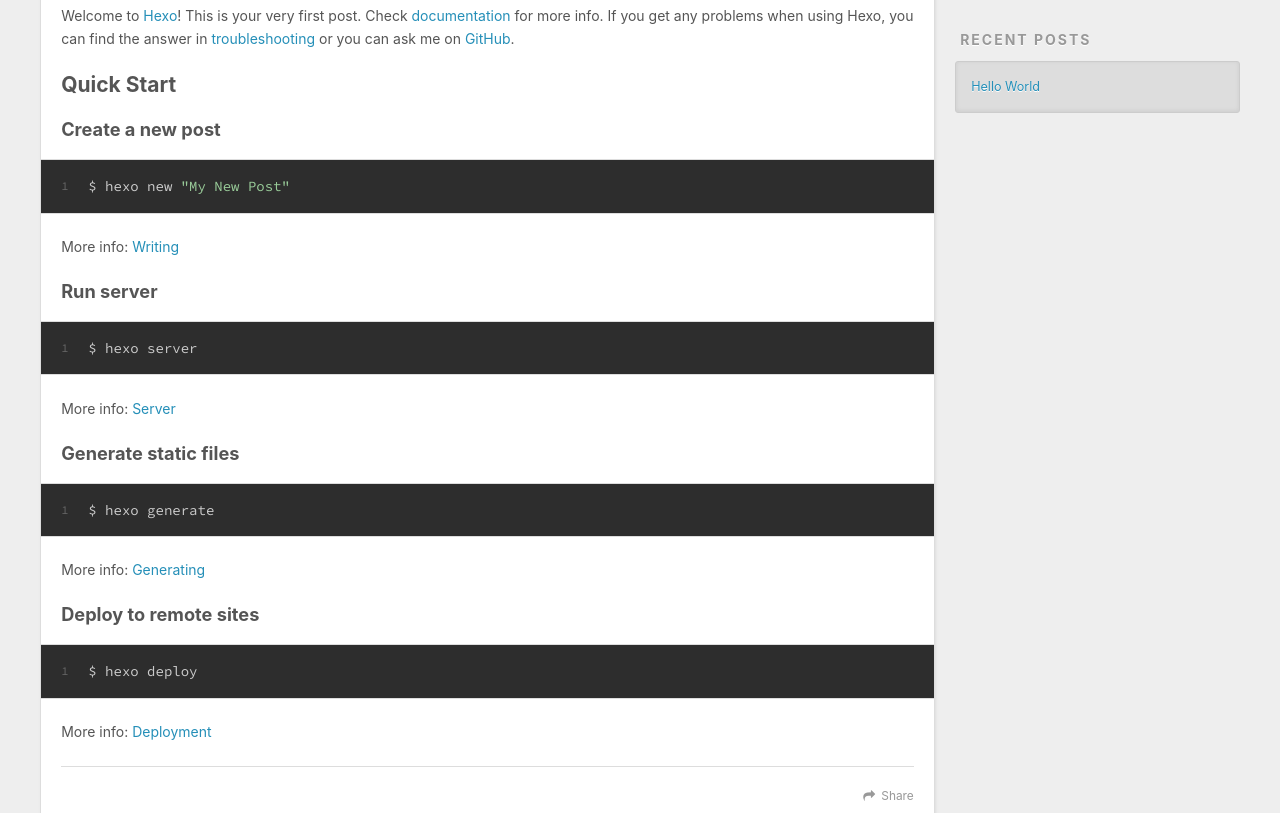
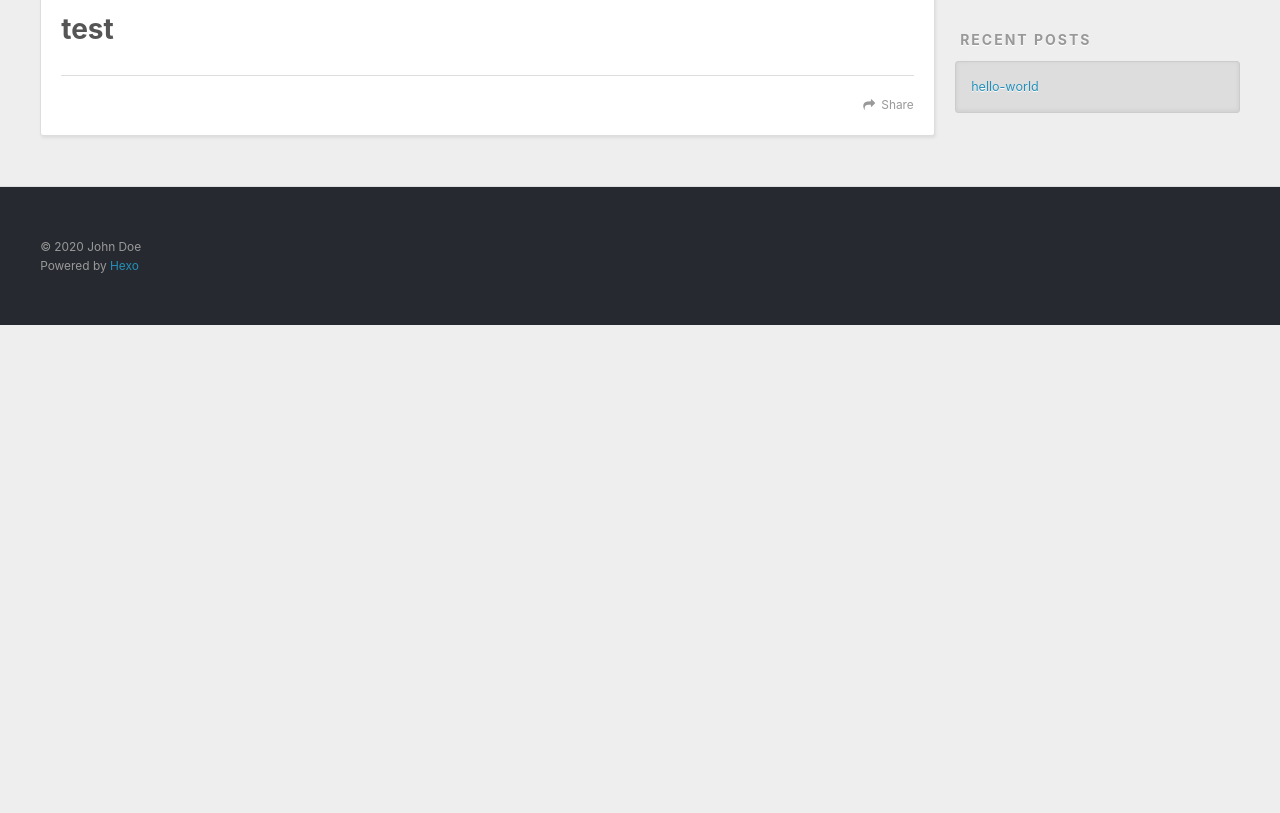
Before and after one commit to den19980107/den19980107.github.io, a plain HTML site: page 2020/05/28/hello-world/index.html in a window 1280 px wide. Shown: the part 448-1261 px from the top of the page. After the commit the page ends 800 px from the top, so only its background shows below. Drawn offline with nearby package versions, Linux system fonts and the light colour scheme.

Commit message:
Site updated: 2020-05-28 23:56:03

```diff
--- a/2020/05/28/hello-world/index.html
+++ b/2020/05/28/hello-world/index.html
@@ -5,17 +5,17 @@
 
 
 
-  <title>Hello World | Hexo</title>
+  <title>hello-world | Hexo</title>
   <meta name="viewport" content="width=device-width, initial-scale=1, maximum-scale=1">
-  <meta name="description" content="Welcome to Hexo! This is your very first post. Check documentation for more info. If you get any problems when using Hexo, you can find the answer in troubleshooting or you can ask me on GitHub. Quick">
+  <meta name="description" content="test">
 <meta property="og:type" content="article">
-<meta property="og:title" content="Hello World">
+<meta property="og:title" content="hello-world">
 <meta property="og:url" content="http://yoursite.com/2020/05/28/hello-world/index.html">
 <meta property="og:site_name" content="Hexo">
-<meta property="og:description" content="Welcome to Hexo! This is your very first post. Check documentation for more info. If you get any problems when using Hexo, you can find the answer in troubleshooting or you can ask me on GitHub. Quick">
+<meta property="og:description" content="test">
 <meta property="og:locale" content="en_US">
 <meta property="article:published_time" content="2020-05-28T15:49:41.075Z">
-<meta property="article:modified_time" content="2020-05-28T15:49:41.075Z">
+<meta property="article:modified_time" content="2020-05-28T15:55:56.631Z">
 <meta property="article:author" content="John Doe">
 <meta name="twitter:card" content="summary">
 
@@ -80,7 +80,7 @@
 
 
     <h1 class="article-title" itemprop="name">
-      Hello World
+      hello-world
     </h1>
 
 
@@ -88,24 +88,11 @@
 
     <div class="article-entry" itemprop="articleBody">
 
-        <p>Welcome to <a href="https://hexo.io/" target="_blank" rel="noopener">Hexo</a>! This is your very first post. Check <a href="https://hexo.io/docs/" target="_blank" rel="noopener">documentation</a> for more info. If you get any problems when using Hexo, you can find the answer in <a href="https://hexo.io/docs/troubleshooting.html" target="_blank" rel="noopener">troubleshooting</a> or you can ask me on <a href="https://github.com/hexojs/hexo/issues" target="_blank" rel="noopener">GitHub</a>.</p>
-<h2 id="Quick-Start"><a href="#Quick-Start" class="headerlink" title="Quick Start"></a>Quick Start</h2><h3 id="Create-a-new-post"><a href="#Create-a-new-post" class="headerlink" title="Create a new post"></a>Create a new post</h3><figure class="highlight bash"><table><tr><td class="gutter"><pre><span class="line">1</span><br></pre></td><td class="code"><pre><span class="line">$ hexo new <span class="string">"My New Post"</span></span><br></pre></td></tr></table></figure>
-
-<p>More info: <a href="https://hexo.io/docs/writing.html" target="_blank" rel="noopener">Writing</a></p>
-<h3 id="Run-server"><a href="#Run-server" class="headerlink" title="Run server"></a>Run server</h3><figure class="highlight bash"><table><tr><td class="gutter"><pre><span class="line">1</span><br></pre></td><td class="code"><pre><span class="line">$ hexo server</span><br></pre></td></tr></table></figure>
-
-<p>More info: <a href="https://hexo.io/docs/server.html" target="_blank" rel="noopener">Server</a></p>
-<h3 id="Generate-static-files"><a href="#Generate-static-files" class="headerlink" title="Generate static files"></a>Generate static files</h3><figure class="highlight bash"><table><tr><td class="gutter"><pre><span class="line">1</span><br></pre></td><td class="code"><pre><span class="line">$ hexo generate</span><br></pre></td></tr></table></figure>
-
-<p>More info: <a href="https://hexo.io/docs/generating.html" target="_blank" rel="noopener">Generating</a></p>
-<h3 id="Deploy-to-remote-sites"><a href="#Deploy-to-remote-sites" class="headerlink" title="Deploy to remote sites"></a>Deploy to remote sites</h3><figure class="highlight bash"><table><tr><td class="gutter"><pre><span class="line">1</span><br></pre></td><td class="code"><pre><span class="line">$ hexo deploy</span><br></pre></td></tr></table></figure>
-
-<p>More info: <a href="https://hexo.io/docs/one-command-deployment.html" target="_blank" rel="noopener">Deployment</a></p>
-
+        <h1 id="test"><a href="#test" class="headerlink" title="test"></a>test</h1>
 
     </div>
     <footer class="article-footer">
-      <a data-url="http://yoursite.com/2020/05/28/hello-world/" data-id="ckaqyjc9m0000ny7x9mbs9ng4" class="article-share-link">Share</a>
+      <a data-url="http://yoursite.com/2020/05/28/hello-world/" data-id="ckaqym2o40000p87xf2sccob1" class="article-share-link">Share</a>
 
 
     </footer>
@@ -144,7 +131,7 @@
       <ul>
 
           <li>
-            <a href="/2020/05/28/hello-world/">Hello World</a>
+            <a href="/2020/05/28/hello-world/">hello-world</a>
           </li>
 
       </ul>
```
Also changed, not shown: archives/2020/05/index.html (+2 -2 lines), archives/2020/index.html (+2 -2 lines), archives/index.html (+2 -2 lines), index.html (+4 -17 lines).
